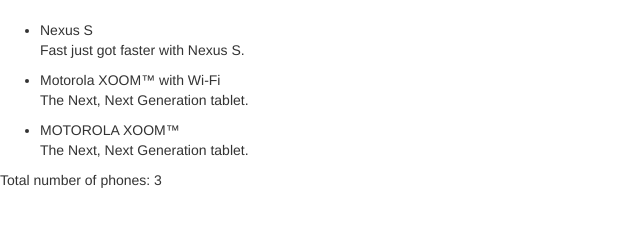
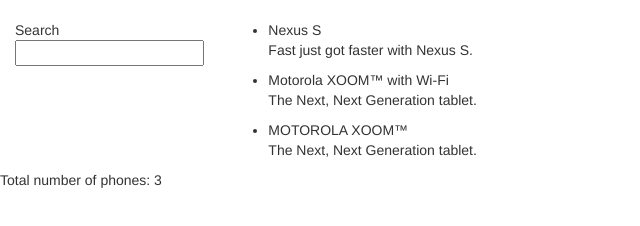
Before and after one commit to lpalomerol/angular_tutorial_phonecat, a website: page app/index.html in a window 1280 px wide. Shown: the whole page, without its empty margins (0-640 px from the left). Drawn offline with nearby package versions, Linux system fonts and the light colour scheme.

Commit message:
Add search filter

```diff
--- a/app/index.html
+++ b/app/index.html
@@ -1,21 +1,33 @@
 <!doctype html>
-<html lang="en" ng-app="phonecatApp">
+<html lang="en" ng-app="phonecatApp"  ng-controller="PhoneListCtrl">
 <head>
   <meta charset="utf-8">
-  <title>My phone gallery</title>
+  <title>My phone gallery: {{query}}</title>
   <link rel="stylesheet" href="bower_components/bootstrap/dist/css/bootstrap.css">
   <link rel="stylesheet" href="css/app.css">
   <script src="bower_components/angular/angular.js"></script>
   <script src="js/controllers.js"></script>
 </head>
-<body ng-controller="PhoneListCtrl">
+<body>
+  <div class="container-fluid">
+    <div class="row">
+      <div class="col-md-2">
+        <!-- sidebar content -->
+        Search <input ng-model="query">
+      </div> <!--  sidebar -->
 
-	<ul>
-	  <li ng-repeat="phone in phones">
-	    <span>{{phone.name}}</span>
-	    <p>{{phone.snippet}}</p>
-	   </li>
-	</ul>
-	<p>Total number of phones: {{phones.length}}</p>
+
+		  <div class="col-md-10">
+		    <!-- Body content -->
+		    <ul class="phones">
+		      <li ng-repeat="phone in phones | filter:query">
+		        <span>{{phone.name}}</span>
+		        <p>{{phone.snippet}}</p>
+		      </li>
+		    </ul>
+	   </div>  <!--  body -->
+	  </div>
+  </div>
+	<p>Total number of phones: {{(phones | filter:query).length}}</p>
 </body>
 </html>
--- a/package.json
+++ b/package.json
@@ -10,7 +10,7 @@
     "karma-chrome-launcher": "^0.1.4",
     "karma-firefox-launcher": "^0.1.3",
     "karma-jasmine": "~0.1.0",
-    "protractor": "^2.1.0",
+    "protractor": "2.5.1",
     "http-server": "^0.6.1",
     "tmp": "0.0.23",
     "bower": "^1.3.1",
```
Also changed, not shown: test/e2e/scenarios.js (+27 -7 lines).
